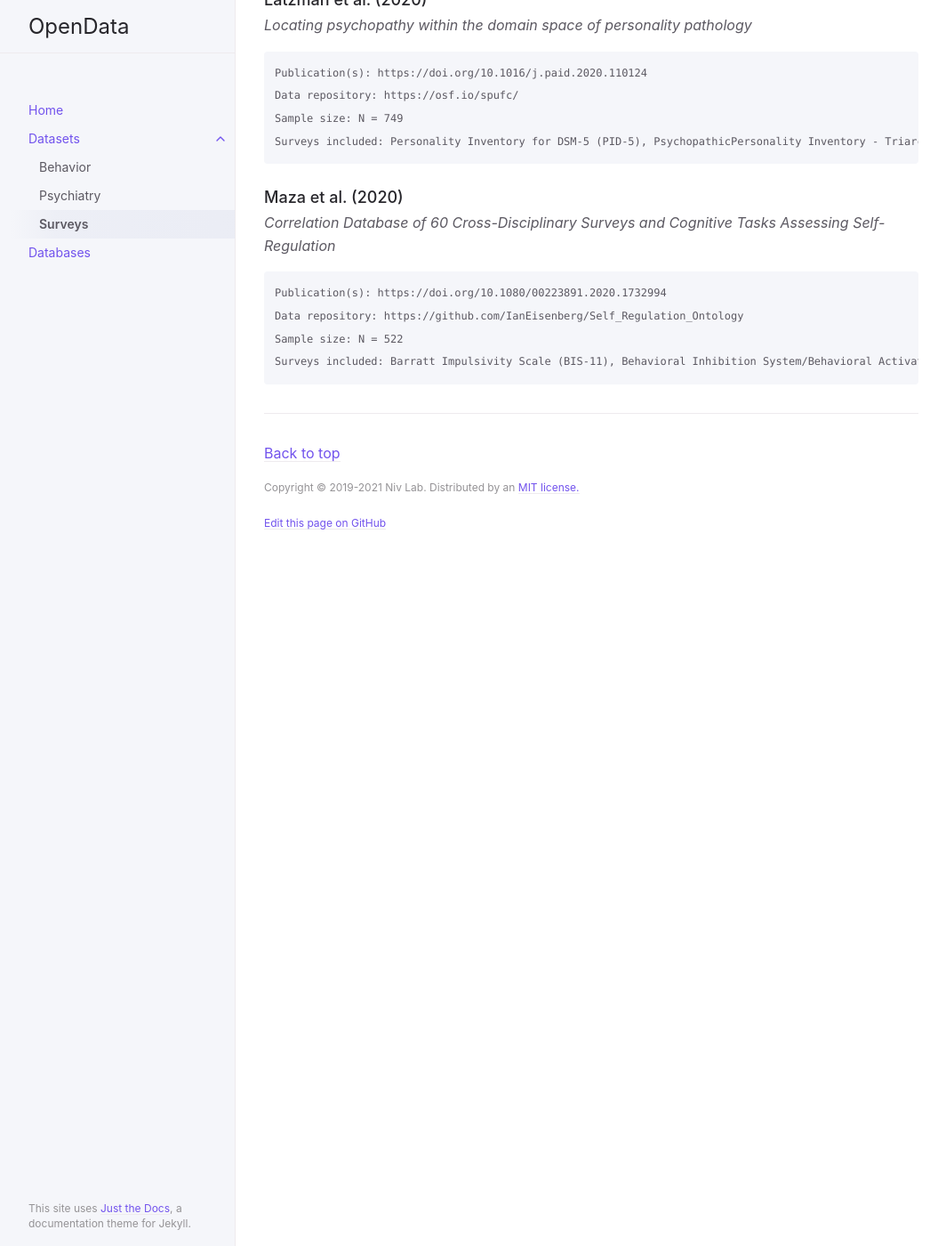
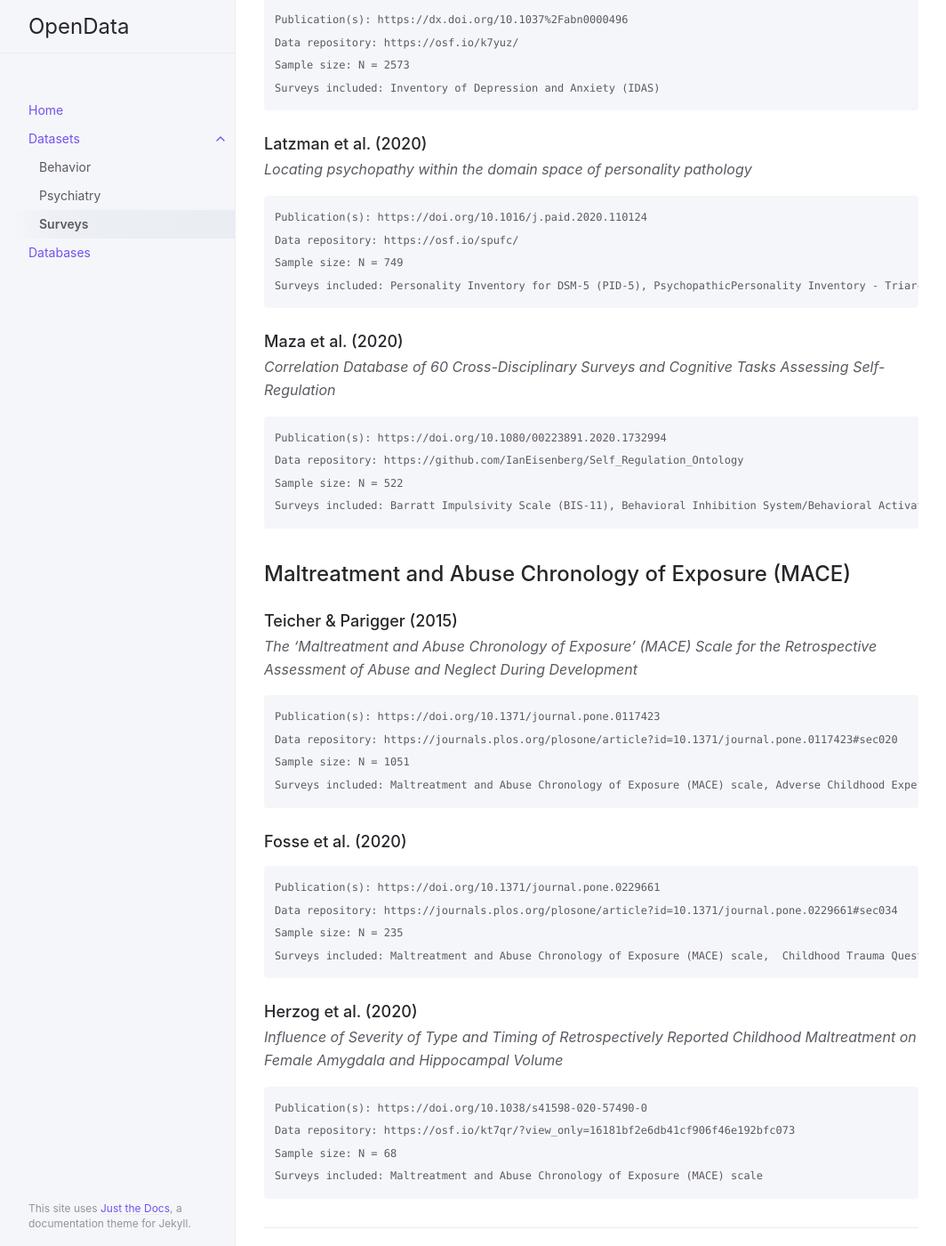
Before and after one commit to nivlab/opendata, a Jekyll site: the page built from docs/datasets/surveys.md, in a window 1280 px wide and 1400 px high, scrolled down 879 px. Shown: the whole window at 89% size, without its empty margins (107-1171 px from the left). Built offline with Jekyll 4.4.1, drawn with Linux system fonts in a browser that asks for light colours; some of the changed text lies outside the part shown.

Commit message:
Update surveys.md

````diff
--- a/docs/datasets/surveys.md
+++ b/docs/datasets/surveys.md
@@ -7,6 +7,14 @@ nav_order: 3
 
 # Surveys
 {: .no_toc }
+
+## Table of contents
+{: .no_toc .text-delta }
+
+1. TOC
+{:toc}
+
+## Unsorted
 
 ### Bottesi et al. (2019)
 {: .no_toc }
@@ -57,3 +65,34 @@ Data repository: https://github.com/IanEisenberg/Self_Regulation_Ontology
 Sample size: N = 522
 Surveys included: Barratt Impulsivity Scale (BIS-11), Behavioral Inhibition System/Behavioral Activation System (BIS/BAS), Brief Self-Control Scale, Carstensen Future Time Perspective, Dickman’s Functional & Dysfunctional Impulsivity, Domain-Specific Risk-Taking Scale (DOSPERT), Emotion Regulation Questionnaire, Eysenck I-7 Impulsiveness and Venturesomeness, Five-Facet Mindfulness Questionnaire, Short Grit Scale, Mindful Attention and Awareness Scale, Multidimensional Personality Questionnaire, Selection Optimization Compensation Scale, Short Self-Regulation Questionnaire, Stanford Leisure Time Activities Survey, Ten-Item Personality Questionnaire, Theories of Willpower Scale, Three-Factor Eating Questionnaire, UPPS-P Impulsive Behavior Scale, Zimbardo Time Perspective Inventory, Zuckerman’s Sensation Seeking Scale
 ```
+
+## Maltreatment and Abuse Chronology of Exposure (MACE)
+
+### Teicher & Parigger (2015)
+{: .no_toc }
+*The 'Maltreatment and Abuse Chronology of Exposure' (MACE) Scale for the Retrospective Assessment of Abuse and Neglect During Development*
+```
+Publication(s): https://doi.org/10.1371/journal.pone.0117423
+Data repository: https://journals.plos.org/plosone/article?id=10.1371/journal.pone.0117423#sec020
+Sample size: N = 1051
+Surveys included: Maltreatment and Abuse Chronology of Exposure (MACE) scale, Adverse Childhood Experience (ACE), Childhood Trauma Questionnaire (CTQ), Kellner Symptom Questionnaire (SQ), Dissociative Experience Scale (DES), Limbic System Checklist-33, The Adult Suicidal Ideation Questionnaire (ASIQ)
+```
+
+### Fosse et al. (2020)
+{: .no_toc }
+```
+Publication(s): https://doi.org/10.1371/journal.pone.0229661
+Data repository: https://journals.plos.org/plosone/article?id=10.1371/journal.pone.0229661#sec034
+Sample size: N = 235
+Surveys included: Maltreatment and Abuse Chronology of Exposure (MACE) scale,  Childhood Trauma Questionnaire (CTQ), Symptom Checklist 90 (SCL-90)
+```
+
+### Herzog et al. (2020)
+{: .no_toc }
+*Influence of Severity of Type and Timing of Retrospectively Reported Childhood Maltreatment on Female Amygdala and Hippocampal Volume*
+```
+Publication(s): https://doi.org/10.1038/s41598-020-57490-0
+Data repository: https://osf.io/kt7qr/?view_only=16181bf2e6db41cf906f46e192bfc073
+Sample size: N = 68
+Surveys included: Maltreatment and Abuse Chronology of Exposure (MACE) scale
+```
````
